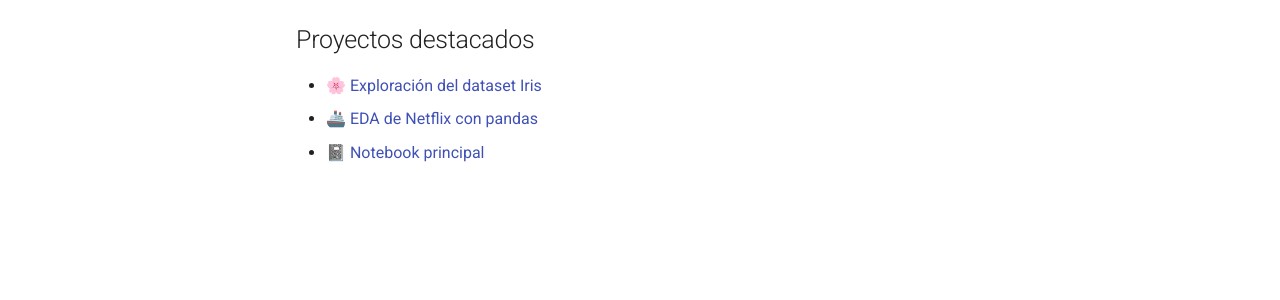
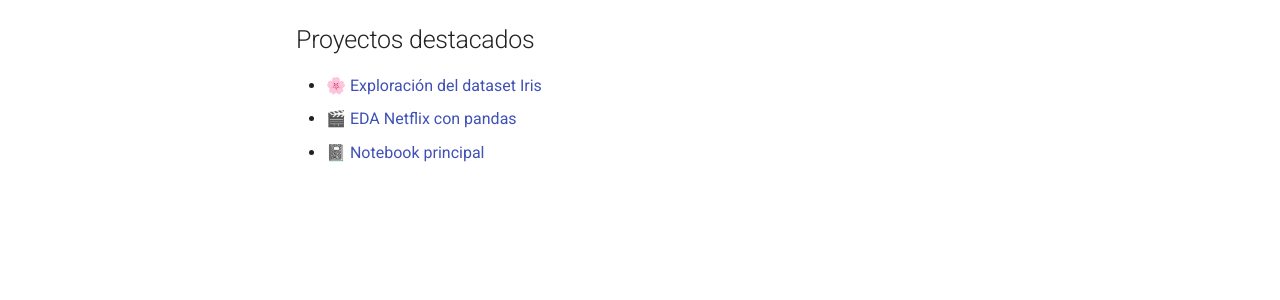
Before and after one commit to SofiaCraigdallie/portfolio, an MkDocs documentation site: the page built from docs/index.md, in a window 1280 px wide. Shown: the part 536-836 px from the top of the page. Built offline with MkDocs 1.6.1 and Material for MkDocs 9.7.7, drawn with Linux system fonts in a browser that asks for light colours.

```diff
--- a/docs/index.md
+++ b/docs/index.md
@@ -18,6 +18,6 @@ Aquí documento proyectos, prácticas, visualizaciones e insights desarrollados
 ---
 
 ## Proyectos destacados
-- 🌸 [Exploración del dataset Iris](01-exploracion-iris.md)
-- 🚢 [EDA de Netflix con pandas](03-eda-netflix.md)
-- 📓 [Notebook principal](analysis.ipynb)
+- 🌸 [Exploración del dataset Iris](portfolio/01-exploracion-iris.md)
+- 🎬 [EDA Netflix con pandas](portfolio/03-eda-netflix.md)
+- 📓 [Notebook principal](portfolio/analysis.ipynb)
```
